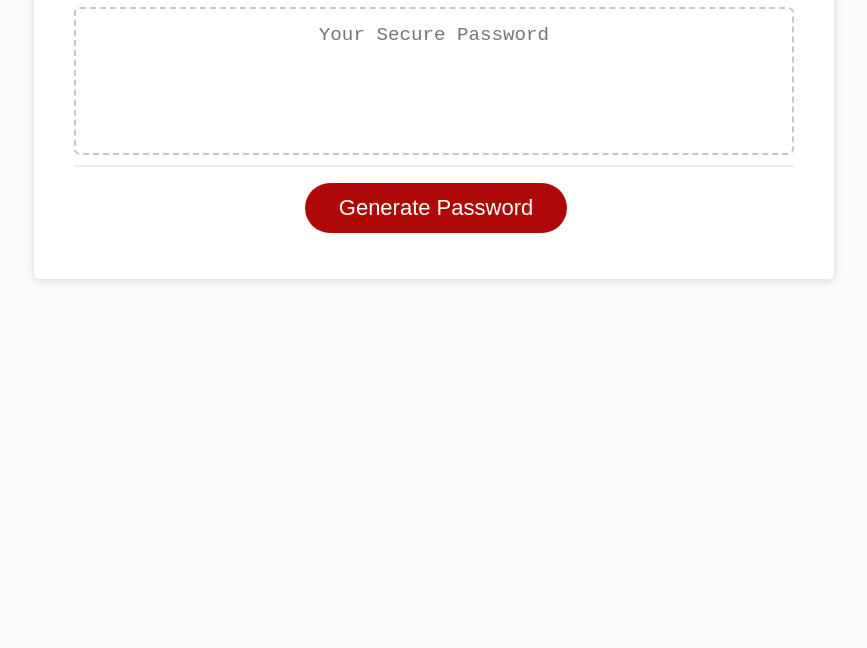
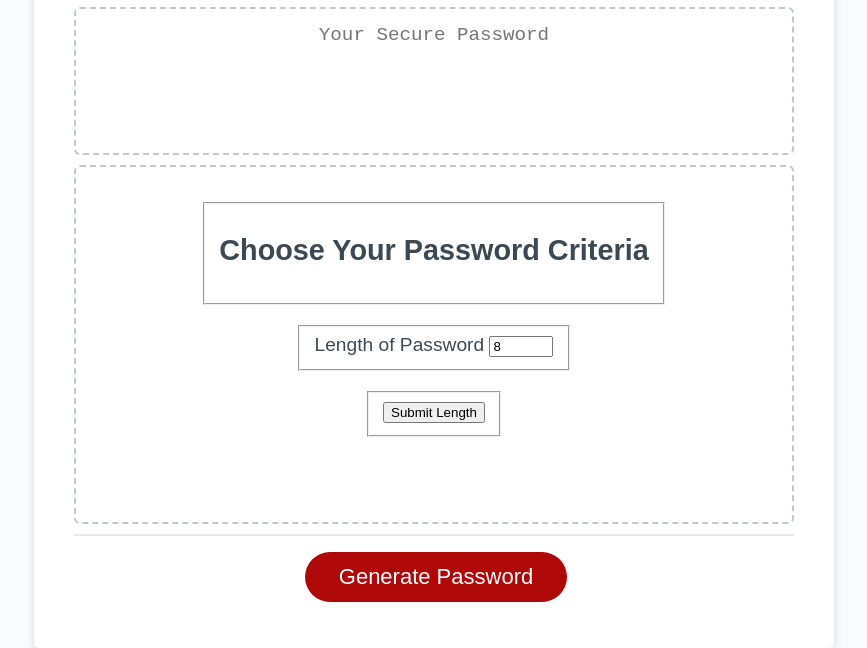
Before and after one commit to sehaj97/password-generator, a plain HTML site: page Develop/index.html in a window 1280 px wide. Both pictures are taken after a click on the button "Generate Password". Shown: the part 241-889 px from the top of the page, without its empty margins (206-1073 px from the left). Before the commit the page ends 800 px from the top, so only its background shows below. Drawn offline with Linux system fonts and the light colour scheme.

Commit message:
added prompt for length of password

```diff
--- a/Develop/index.html
+++ b/Develop/index.html
@@ -22,7 +22,21 @@
             id="password"
             placeholder="Your Secure Password"
             aria-label="Generated Password"
+            class="tarea"
           ></textarea>
+          <form id="password-prompts">
+
+            <fieldset id="plen">
+              <h2>Choose Your Password Criteria</h2>
+            </fieldset>
+            <fieldset id="plength">
+              <label for="plen"> Length of Password</label>
+              <input type ="Number" id="plen" value="8" min="8" max="128">
+            </fieldset>
+            <fieldset>
+              <input type="submit" value="Submit Length" id="btnlen">
+            </fieldset>
+          </form>
         </div>
         <div class="card-footer">
           <button id="generate" class="btn">Generate Password</button>
--- a/Develop/script.js
+++ b/Develop/script.js
@@ -6,11 +6,14 @@ var generateBtn = document.querySelector("#generate");
 
 // Write password to the #password input
 function writePassword() {
-  var password = generatePassword();
+  var password = '';
+  //generatePassword();
   var passwordText = document.querySelector("#password");
+  //display prompts for password
+  var passwordPrompts = document.getElementById("password-prompts");
 
   passwordText.value = password;
-
+  passwordPrompts.style.display = 'flex';
 }
 
 // Add event listener to generate button
--- a/Develop/style.css
+++ b/Develop/style.css
@@ -118,6 +118,34 @@ button[disabled] {
   overflow: hidden;
 }
 
+
+#password-prompts{
+  display: none;
+  flex-direction: column;
+  align-items: center;
+  -webkit-appearance: none;
+  -moz-appearance: none;
+  appearance: none;
+  border: none;
+  width: 100%;
+  padding-top: 15px;
+  padding-left: 15px;
+  padding-right: 15px;
+  padding-bottom: 85px;
+  font-size: 1.2rem;
+  text-align: center;
+  margin-top: 10px;
+  margin-bottom: 10px;
+  border: 2px dashed #c0c7cf;
+  border-radius: 6px;
+  resize: none;
+  overflow: hidden;
+}
+
+fieldset{
+  margin-top: 20px;
+}
+
 @media (max-width: 690px) {
   .btn {
     font-size: 1rem;
```
